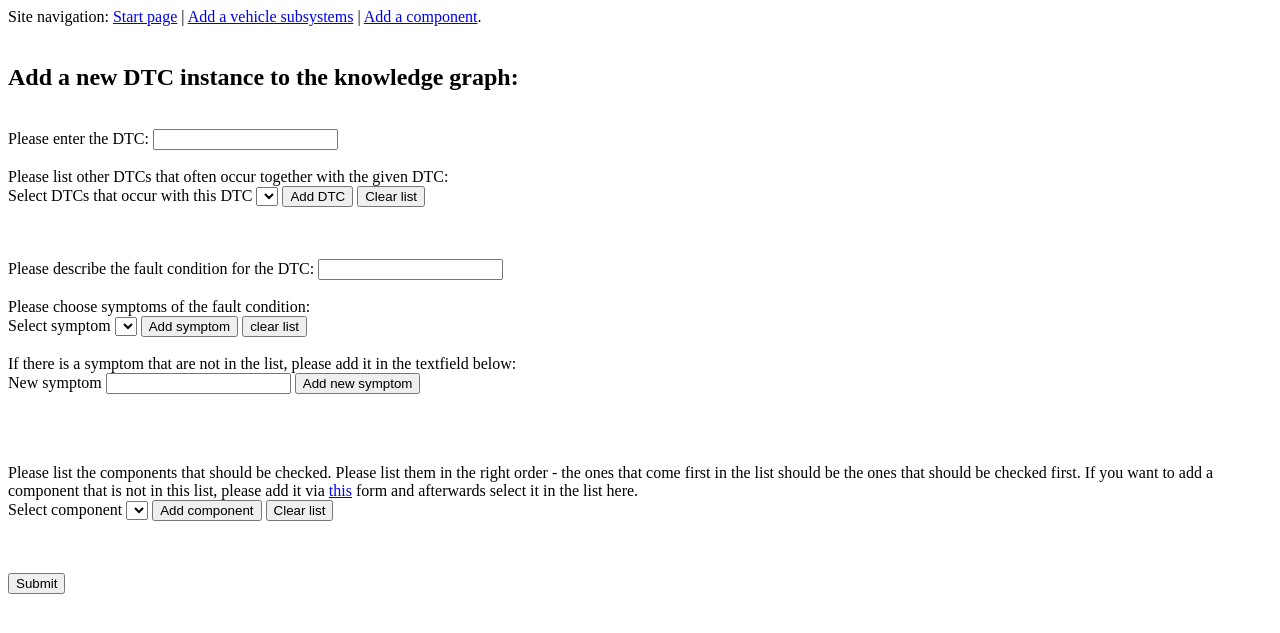
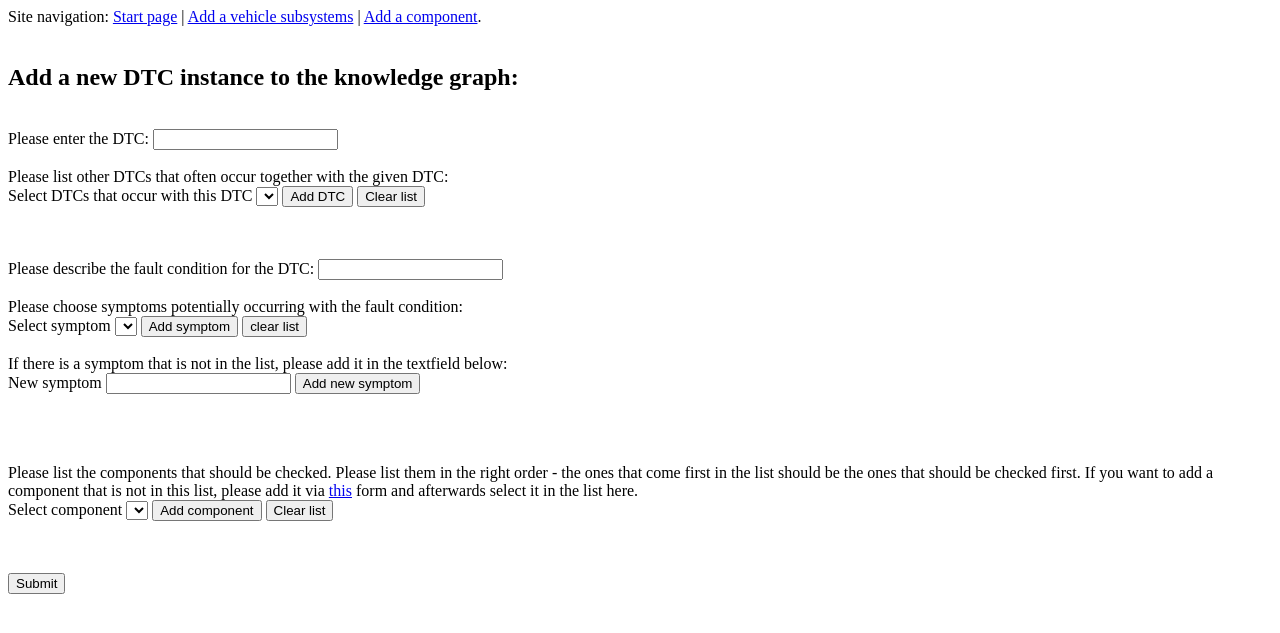
Before and after one commit to tbohne/obd_ontology, a Flask app: template templates/DTC_form.html in a window 1280 px wide. Shown: the top 633 px of the page. Run offline with Flask 2, Linux system fonts and the light colour scheme; the template is opened without the code that fills it: values that come from a table or form of the project are taken from there, others are empty; some libraries are stand-ins or nearby versions.

Commit message:
Layout changes

```diff
--- a/obd_ontology/knowledge_graph_query_tool.py
+++ b/obd_ontology/knowledge_graph_query_tool.py
@@ -689,7 +689,6 @@ class KnowledgeGraphQueryTool:
             return [row.dtc for row in self.graph.query(s)]
         return [row['affected_by']['value'] for row in self.fuseki_connection.query_knowledge_graph(s, False)]
 
-
     def query_all_component_instances(self) -> list:
         """
         Queries all component instances stored in the knowledge graph.
@@ -701,7 +700,6 @@ class KnowledgeGraphQueryTool:
         print("####################################")
         comp_entry = self.complete_ontology_entry('SuspectComponent')
         name_entry = self.complete_ontology_entry('component_name')
-
         s = f"""
         SELECT ?name WHERE {{
             ?comp a {comp_entry} .
@@ -723,7 +721,6 @@ class KnowledgeGraphQueryTool:
         print("####################################")
         symptom_entry = self.complete_ontology_entry('Symptom')
         symptom_desc_entry = self.complete_ontology_entry('symptom_description')
-
         s = f"""
         SELECT ?desc WHERE {{
             ?symp a {symptom_entry} .
--- a/templates/DTC_form.html
+++ b/templates/DTC_form.html
@@ -6,16 +6,6 @@
 </head>
 <body>
     Site navigation: <a href="/">Start page</a> | <a href="subsystem_form">Add a vehicle subsystems</a> | <a href="component_form">Add a component</a>.
-    {% with messages = get_flashed_messages() %}
-      {% if messages %}
-        <ul class=flashes>
-        {% for message in messages %}
-          <li>{{ message }}</li>
-        {% endfor %}
-        </ul>
-      {% endif %}
-    {% endwith %}
-    {% block body %}{% endblock %}
   <form method="POST">
       {{ form.csrf_token }}
       <br>
@@ -27,6 +17,7 @@
       <br>
       <div>{{form.occurs_with.label}} {{form.occurs_with}} {{form.occurs_with_submit}} {{form.clear_occurs_with}} </div>
       <br>
+      <p style="color: blue;">
       {%for i in occurs_with_DTCs_variable_list%}
         {{i}},
       {%endfor%}</p>
@@ -34,15 +25,15 @@
       Please describe the fault condition for the DTC:
       {{form.fault_condition}}
       <br> <br>
-      Please choose symptoms of the fault condition:
+      Please choose symptoms potentially occurring with the fault condition:
       <br>
       <div>{{ form.symptoms.label }} {{ form.symptoms }} {{form.symptoms_submit}} {{form.clear_symptoms}}</div>
       <br>
-      If there is a symptom that are not in the list, please add it in the textfield below:
+      If there is a symptom that is not in the list, please add it in the textfield below:
       <br>
       <div>{{ form.new_symptom.label }} {{form.new_symptom}} {{form.new_symptom_submit}}</div>
       <br>
-      <p color=blue style>
+      <p style="color: blue;">
       {%for i in symptoms_variable_list%}
         {{i}},
       {%endfor%}</p>
@@ -51,12 +42,21 @@
       <br>
 
       <div>{{ form.suspect_components.label }} {{form.suspect_components}} {{form.add_component_submit}} {{form.clear_components}} </div>
-      <p color=blue style>
+      <p style="color: blue;">
       {%for i in suspect_components_variable_list%}
         {{i}},
       {%endfor%}</p>
       <br> <br>
       {{form.final_submit}}
   </form>
+    {% with messages = get_flashed_messages() %}
+      {% if messages %}
+        <ul class=flashes>
+        {% for message in messages %}
+          <li>{{ message }}</li>
+        {% endfor %}
+        </ul>
+      {% endif %}
+    {% endwith %}
 </body>
 </html>
--- a/templates/index.html
+++ b/templates/index.html
@@ -8,7 +8,7 @@
 
 Welcome! <br>
 
-This is a web interface for the collaborate creation of a knowledge graph concerning automotive diagnostics. <br>
+This is a web interface for the collaborative creation of a knowledge graph concerning automotive diagnostics. <br>
 
 The underlying ontology can be viewed <a href="https://github.com/tbohne/OBDOntology"> here</a>. The goal is to expand
 the knowledge captured in this knowledge graph by filling the ontology with instances. <br>
```
Also changed, not shown: templates/component_form.html (+10 -11 lines), templates/subsystem_form.html (+10 -11 lines).
